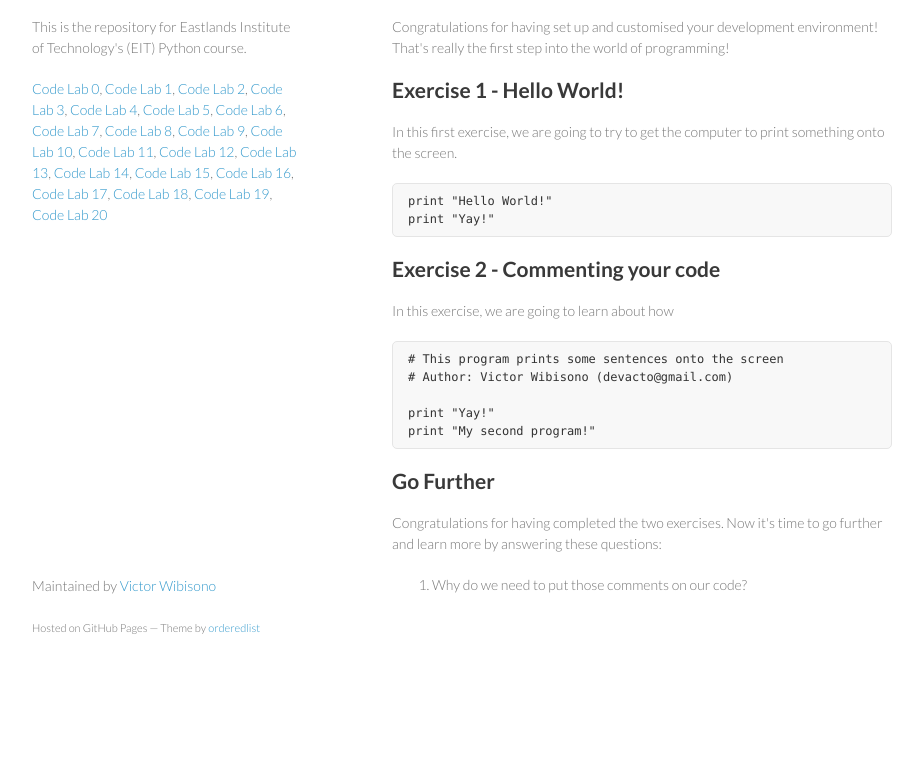
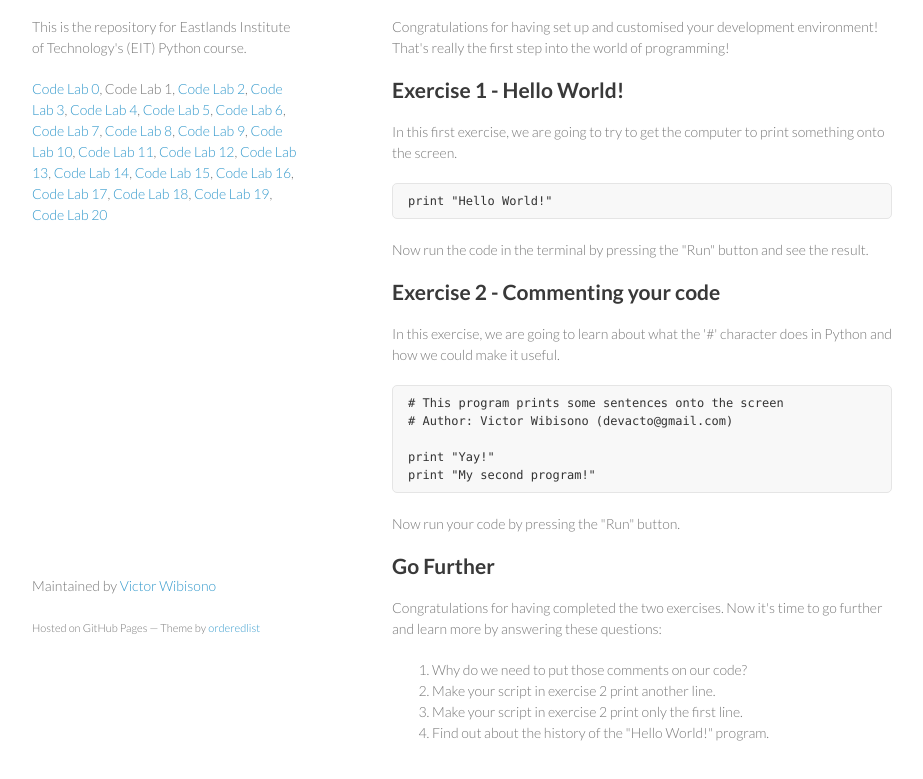
Before and after one commit to devacto/eit-python-course, a plain HTML site: page codelab1.html in a window 1280 px wide. Shown: the part 93-872 px from the top of the page, without its empty margins (178-1101 px from the left). Before the commit the page ends 800 px from the top, so only its background shows below. Drawn offline with Linux system fonts and the light colour scheme.

Commit message:
Updated code lab 1.

```diff
--- a/codelab1.html
+++ b/codelab1.html
@@ -20,7 +20,7 @@
 			<h1><a href="index.html" style="color:black; font-weight:bold">EIT Python Course</a></h1>
 			<p>This is the repository for Eastlands Institute of Technology's (EIT) Python course.</p>
 			<p class="view"><a href="codelab0.html">Code Lab 0</a>,
-			                <a href="codelab1.html">Code Lab 1</a>,
+			                Code Lab 1,
 			                <a href="codelab2.html">Code Lab 2</a>,
 			                <a href="codelab3.html">Code Lab 3</a>,
 			                <a href="codelab4.html">Code Lab 4</a>,
@@ -47,22 +47,27 @@
 
 			<h2>Exercise 1 - Hello World!</h2>
 			<p>In this first exercise, we are going to try to get the computer to print something onto the screen.</p>
-			<pre><code>print "Hello World!"
-print "Yay!"</code></pre>
+			<pre><code>print "Hello World!"</code></pre>
+            <p>Now run the code in the terminal by pressing the "Run" button and see the result.</p>
 
 			<h2>Exercise 2 - Commenting your code</h2>
-			<p>In this exercise, we are going to learn about how </p>
+			<p>In this exercise, we are going to learn about what the '#' character does in Python and how we could make it useful.</p>
 			<pre><code># This program prints some sentences onto the screen
 # Author: Victor Wibisono (devacto@gmail.com)
 
 print "Yay!"
 print "My second program!"</code></pre>
+            <p>Now run your code by pressing the "Run" button.</p>
 
 			<h2>Go Further</h2>
 			<p>Congratulations for having completed the two exercises. Now it's time to go further and learn more by answering these questions:</p>
 			<ol>
 				<li>Why do we need to put those comments on our code?</li>
+                <li>Make your script in exercise 2 print another line.</li>
+                <li>Make your script in exercise 2 print only the first line.</li>
+                <li>Find out about the history of the "Hello World!" program.</li>
 			</ol>
+
 		</section>
 		<footer>
 			<p>Maintained by <a href="https://github.com/devacto">Victor Wibisono</a></p>
```
